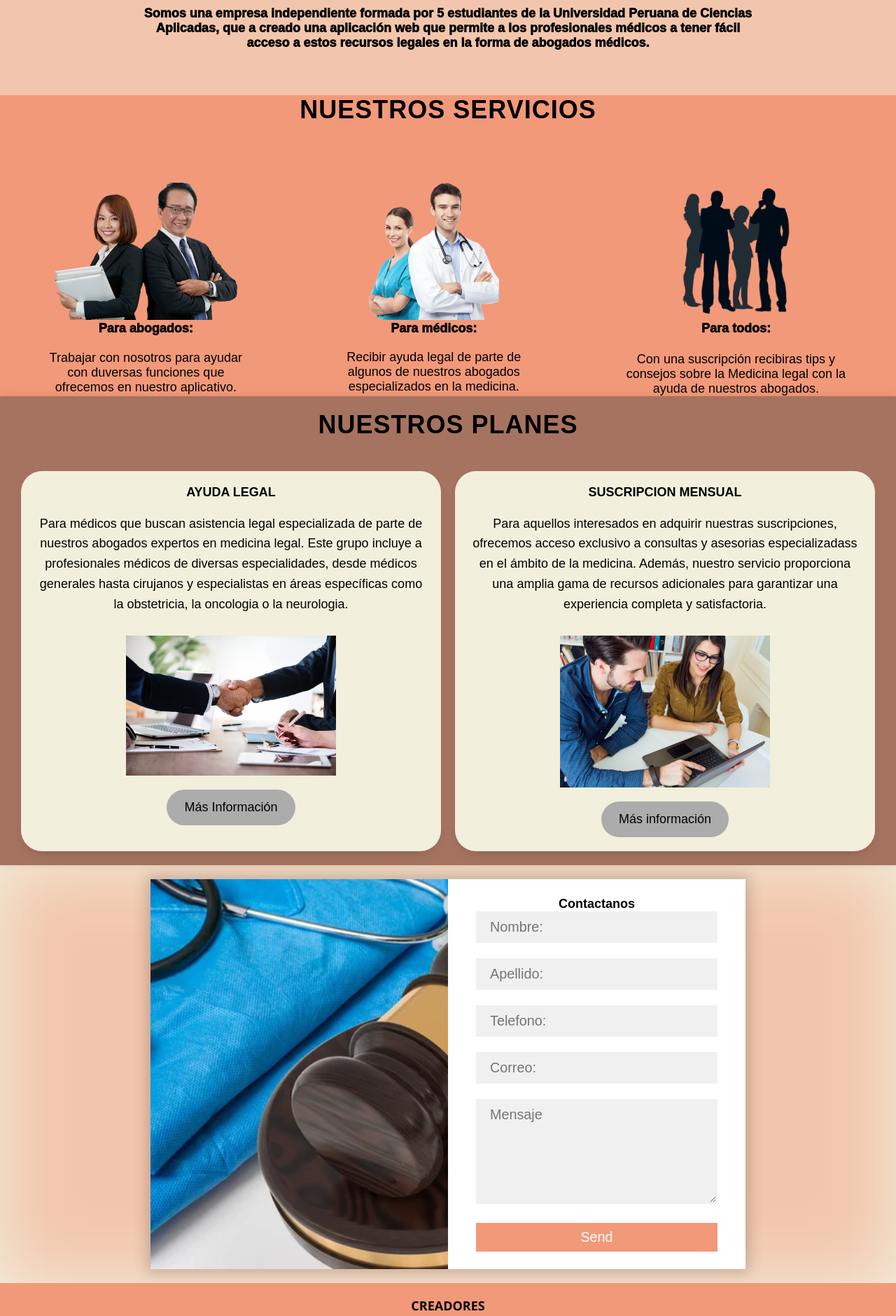
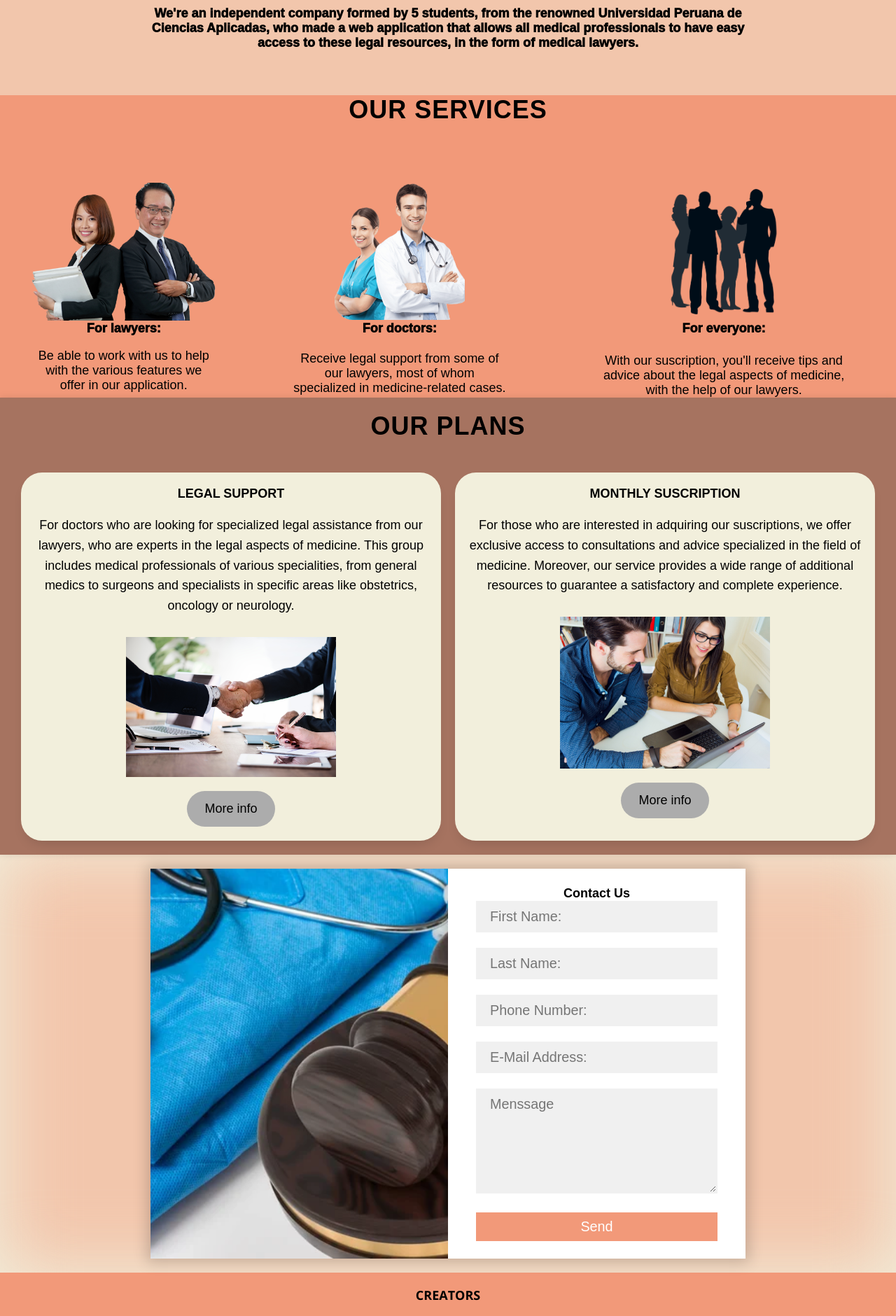
Before and after one commit to Aplicaciones-Web-Grupo-CodeRush/Landing-page-MedicDefense, a plain HTML site: page index.html in a window 1280 px wide. Shown: the part 920-2800 px from the top of the page at 70% size. Drawn offline with nearby package versions, Linux system fonts and the light colour scheme.

Commit message:
style: Translated everything into english

```diff
--- a/index.html
+++ b/index.html
@@ -19,81 +19,84 @@
       </div>
       <nav>
         <ul class="nav-links">
-          <li><a href="#" id="nosotros">Nosotros</a></li>
-          <li><a href="#" id="servicios">Servicios</a></li>
-          <li><a href="#" id="planes">Planes</a></li>
-          <li><a href="#" id="creadores">Creadores</a></li>
+          <li><a href="#" id="nosotros">About Us</a></li>
+          <li><a href="#" id="servicios">Our Services</a></li>
+          <li><a href="#" id="planes">Our Plans</a></li>
+          <li><a href="#" id="creadores">Creators</a></li>
         </ul>
       </nav>
-      <a class="btn" href="#" id="contacto"><button>Contactanos</button></a>
+      <a class="btn" href="#" id="contacto"><button>Contact Us</button></a>
       <a onclick="openNav()" class="menu" href="#"><button>Menu</button></a>
 
       <div class="overlay" id="mobile-menu">
         <a onclick="closeNav()" class="close" href="#">&times;</a>
         <div class="overlay-content">
-          <a href="#" id="nosotros2">Nosotros</a>
-          <a href="#" id="servicios2">Servicios</a>
-          <a href="#" id="planes2">Planes</a>
-          <a href="#" id="creadores2">Creadores</a>
-          <a href="#" id="contacto2">Contactanos</a>
+          <a href="#" id="nosotros2">About Us</a>
+          <a href="#" id="servicios2">Our Services</a>
+          <a href="#" id="planes2">Our Plans</a>
+          <a href="#" id="creadores2">Creators</a>
+          <a href="#" id="contacto2">Contact Us</a>
         </div>
       </div>
     </header>
     <div class="inicio">
       <div class="texto-inicio">
-        "Defendiendo a médicos, aliviando preocupaciones legales."
+        "Defending all the doctors, relieving them of their legal worries."
       </div>
+      <button>
+        Visit our platform
+      </button>
     </div>
     <!-- Información -->
     <div class="nosotros" id="nosotros-section">
-      <h2>Nosotros</h2>
+      <h2>About Us</h2>
       <div class="nosotros-cards">
         <div class="nosotros-card">
           <img
             src="assets/img/Nosotros1.png"
-            alt="Persona trabajando desde su computadora."
+            alt="A Person working from their computer."
           />
         </div>
         <div class="nosotros-card">
           <img
             src="assets/img/Nosotros2.png"
-            alt="Médicos posando al frente."
+            alt="Doctors posing in front of the camera."
           />
         </div>
       </div>
       <p>
-        Somos una empresa independiente formada por 5 estudiantes de la
-        Universidad Peruana de Ciencias Aplicadas, que a creado una aplicación
-        web que permite a los profesionales médicos a tener fácil acceso a estos
-        recursos legales en la forma de abogados médicos.
+        We're an independent company formed by 5 students, from the renowned
+        Universidad Peruana de Ciencias Aplicadas, who made a web application
+        that allows all medical professionals to have easy access to these
+        legal resources, in the form of medical lawyers.
       </p>
     </div>
     <!-- Servicios -->
     <div class="servicios" id="servicios-section">
-      <h2>Nuestros Servicios</h2>
+      <h2>Our Services</h2>
       <div class="servicios-cards">
         <div class="servicios-card">
-          <img src="assets/img/NuestrosServicios1.png" alt="Abogados" />
-          <h3>Para abogados:</h3>
+          <img src="assets/img/NuestrosServicios1.png" alt="Lawyers" />
+          <h3>For lawyers:</h3>
           <p>
-            Trabajar con nosotros para ayudar con duversas funciones que
-            ofrecemos en nuestro aplicativo.
+            Be able to work with us to help with the various features
+            we offer in our application.
           </p>
         </div>
         <div class="servicios-card">
-          <img src="assets/img/NuestrosServicios2.png" alt="Médicos" />
-          <h3>Para médicos:</h3>
+          <img src="assets/img/NuestrosServicios2.png" alt="Doctors" />
+          <h3>For doctors:</h3>
           <p>
-            Recibir ayuda legal de parte de algunos de nuestros abogados
-            especializados en la medicina.
+            Receive legal support from some of our lawyers, most of whom
+            specialized in medicine-related cases.
           </p>
         </div>
         <div class="servicios-card">
-          <img src="assets/img/NuestrosServicios3.png" alt="Usuarios" />
-          <h3>Para todos:</h3>
+          <img src="assets/img/NuestrosServicios3.png" alt="Users" />
+          <h3>For everyone:</h3>
           <p>
-            Con una suscripción recibiras tips y consejos sobre la Medicina
-            legal con la ayuda de nuestros abogados.
+            With our suscription, you'll receive tips and advice about the
+            legal aspects of medicine, with the help of our lawyers.
           </p>
         </div>
       </div>
@@ -101,34 +104,32 @@
     <!-- Servicios Planes -->
     <div class="servicios-planes" id="planes-section">
       <div class="contenedor-planes-texto">
-        <h2>Nuestros Planes</h2>
+        <h2>Our Plans</h2>
       </div>
       <div class="plan">
-        <h3>Ayuda Legal</h3>
+        <h3>Legal Support</h3>
         <p>
-          Para médicos que buscan asistencia legal especializada de parte de
-          nuestros abogados expertos en medicina legal. Este grupo incluye a
-          profesionales médicos de diversas especialidades, desde médicos
-          generales hasta cirujanos y especialistas en áreas específicas como la
-          obstetricia, la oncologia o la neurologia.
+          For doctors who are looking for specialized legal assistance from our lawyers,
+          who are experts in the legal aspects of medicine. This group includes medical
+          professionals of various specialities, from general medics to surgeons and
+          specialists in specific areas like obstetrics, oncology or neurology.
         </p>
-        <img src="assets/img/ayuda-legal.png" alt="Ayuda Legal" />
-        <button>Más Información</button>
+        <img src="assets/img/ayuda-legal.png" alt="Legal Support" />
+        <button>More info</button>
       </div>
       <div class="plan">
-        <h3>Suscripcion Mensual</h3>
+        <h3>Monthly suscription</h3>
         <p>
-          Para aquellos interesados en adquirir nuestras suscripciones,
-          ofrecemos acceso exclusivo a consultas y asesorias especializadass en
-          el ámbito de la medicina. Además, nuestro servicio proporciona una
-          amplia gama de recursos adicionales para garantizar una experiencia
-          completa y satisfactoria.
+          For those who are interested in adquiring our suscriptions, we offer
+          exclusive access to consultations and advice specialized in the field
+          of medicine. Moreover, our service provides a wide range of additional
+          resources to guarantee a satisfactory and complete experience.
         </p>
         <img
           src="assets/img/suscripcion-mensual.jpg"
-          alt="Suscripción Mensual"
+          alt="Monthly Suscription"
         />
-        <button>Más información</button>
+        <button>More info</button>
       </div>
     </div>
     <!-- contact section -->
@@ -137,12 +138,12 @@
         <div class="left"></div>
         <div class="right">
           <form>
-            <h2>Contactanos</h2>
-            <input type="text" class="field" placeholder="Nombre:" />
-            <input type="text" class="field" placeholder="Apellido:" />
-            <input type="text" class="field" placeholder="Telefono:" />
-            <input type="email" class="field" placeholder="Correo:" />
-            <textarea placeholder="Mensaje" class="field"></textarea>
+            <h2>Contact Us</h2>
+            <input type="text" class="field" placeholder="First Name:" />
+            <input type="text" class="field" placeholder="Last Name:" />
+            <input type="text" class="field" placeholder="Phone Number:" />
+            <input type="email" class="field" placeholder="E-Mail Address:" />
+            <textarea placeholder="Menssage" class="field"></textarea>
             <button class="bton">Send</button>
           </form>
         </div>
@@ -151,7 +152,7 @@
 
     <!-- Creadores -->
     <div class="content-creator" id="creators-section">
-      <h1 class="title">CREADORES</h1>
+      <h1 class="title">CREATORS</h1>
       <div class="creators">
         <div class="listCreator">
           <div class="imageCreator">
@@ -191,14 +192,14 @@
           </ul>
         </div>
         <div class="footer-section">
-          <h2>Emails</h2>
+          <h2>E-mails</h2>
           <ul>
             <li>MedicDefense@gmail.com</li>
             <li>SoporteMedic@gmail.com</li>
           </ul>
         </div>
         <div class="footer-section">
-          <h2>Redes Sociales</h2>
+          <h2>Our Social Media</h2>
           <ul>
             <li><a href="https://www.instagram.com" target="_blank">Instagram</a></li>
             <li><a href="https://twitter.com" target="_blank">X</a></li>
@@ -206,7 +207,7 @@
           </ul>
         </div>
       </div>
-      <p>UPC 2024-01 . Aplicaciones Web</p>
+      <p>UPC 2024-01 . Web Applications</p>
     </footer>
 
     <script src="assets/menu.js"></script>
```
